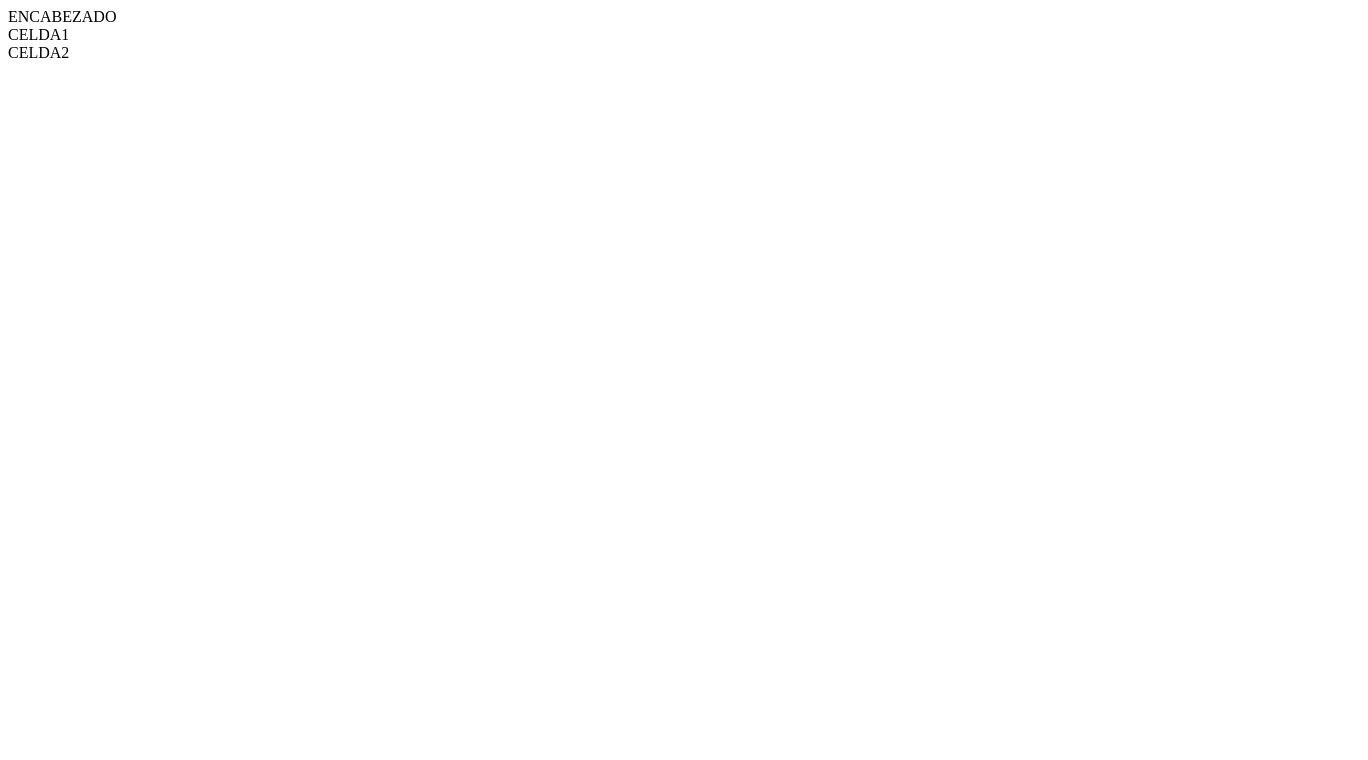
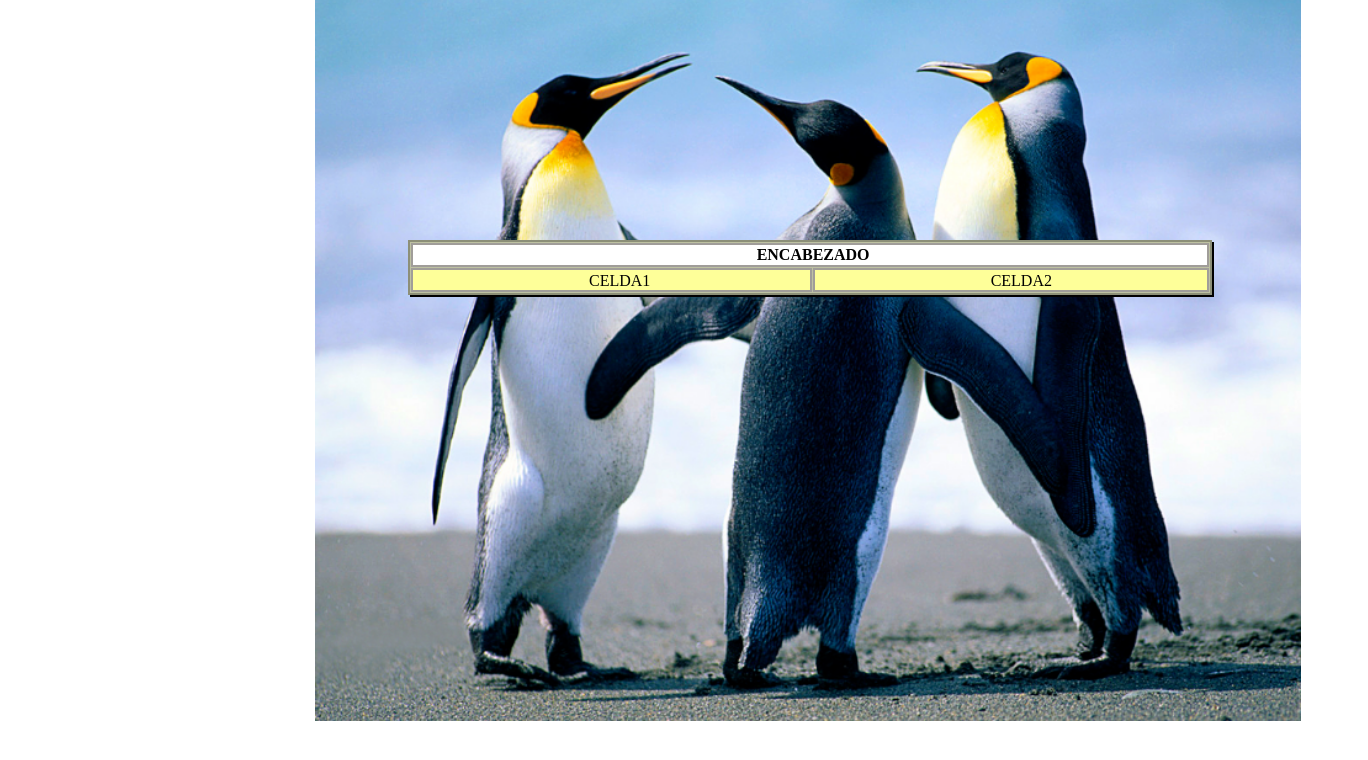
Before and after one commit to RompeTecla/retoCss14GeeksHub, a plain HTML site: page index.html in a window 1280 px wide. Shown: the whole page, 1368 px wide, since content can reach past the window. Drawn offline with Linux system fonts and the light colour scheme.

Commit message:
rectifico los div del html y codeo todo el css. Finalizado

```diff
--- a/css/styles.css
+++ b/css/styles.css
@@ -0,0 +1,58 @@
+.pinguinos {
+    background-image: url(/img/pinguinos.jpg);
+    background-repeat: no-repeat;
+    background-position: center;
+    position: relative;
+    background-size: 88% auto;
+    height: 55em;
+    width: 70em;
+    margin-top: -6em;
+    margin-left: 15em;
+}
+.tabla {
+    border: 0.16em solid rgba(0, 0, 0, 0.26);
+    background-color: #BDC1A2;
+    position: absolute;
+    z-index: 1;
+    height: 3.2em;
+    width: 50em;
+    margin-top: 20.5em;
+    margin-left: 10em;
+    box-shadow: 2px 2px 0px 0px rgba(0,0,0,1);
+}
+.fila1 {
+    background-color: white;
+    height: 1.3em;
+    width: 49.67em;
+    margin-top: 0.032em;
+    margin-left: 0.04em;
+    border: 0.16em #a09d99 solid;
+}
+.text1{
+    margin-left: 21.5em;
+    margin-top: 0.1em;
+}
+.fila2 {
+    background-color: #feff99;
+    height: 1.27em;
+    width: 24.8em;
+    margin-left: -0.1em;
+    margin-top: 0.25em;
+    border: #a09d99 solid 0.16em;
+}
+.text2{
+    margin-left: 11em;
+    margin-top: 0.1em;
+}
+.fila3 {
+    background-color: #feff99;
+    height: 1.25em;
+    width: 24.5em;
+    margin-left: 25em;
+    margin-top: -1.5em;
+    border: #a09d99 solid 0.16em;
+}
+.text3{
+    margin-left: 11em;
+    margin-top: 0.1em;
+}
--- a/index.html
+++ b/index.html
@@ -12,12 +12,11 @@
         <div class="pinguinos">
             <div class="tabla">
                 <div class="fila1">
-                    <div class="columna">ENCABEZADO</div>
-                </div>
+                <div class="text1"><b>ENCABEZADO</b></div>
                 <div class="fila2">
-                    <div class="columna">CELDA1</div>
-                    <div class="columna">CELDA2</div>
-                </div>
+                <div class="text2">CELDA1</div></div>
+                <div class="fila3">
+                <div class="text3">CELDA2</div></div>
             </div>
         </div>
     </div>
```
